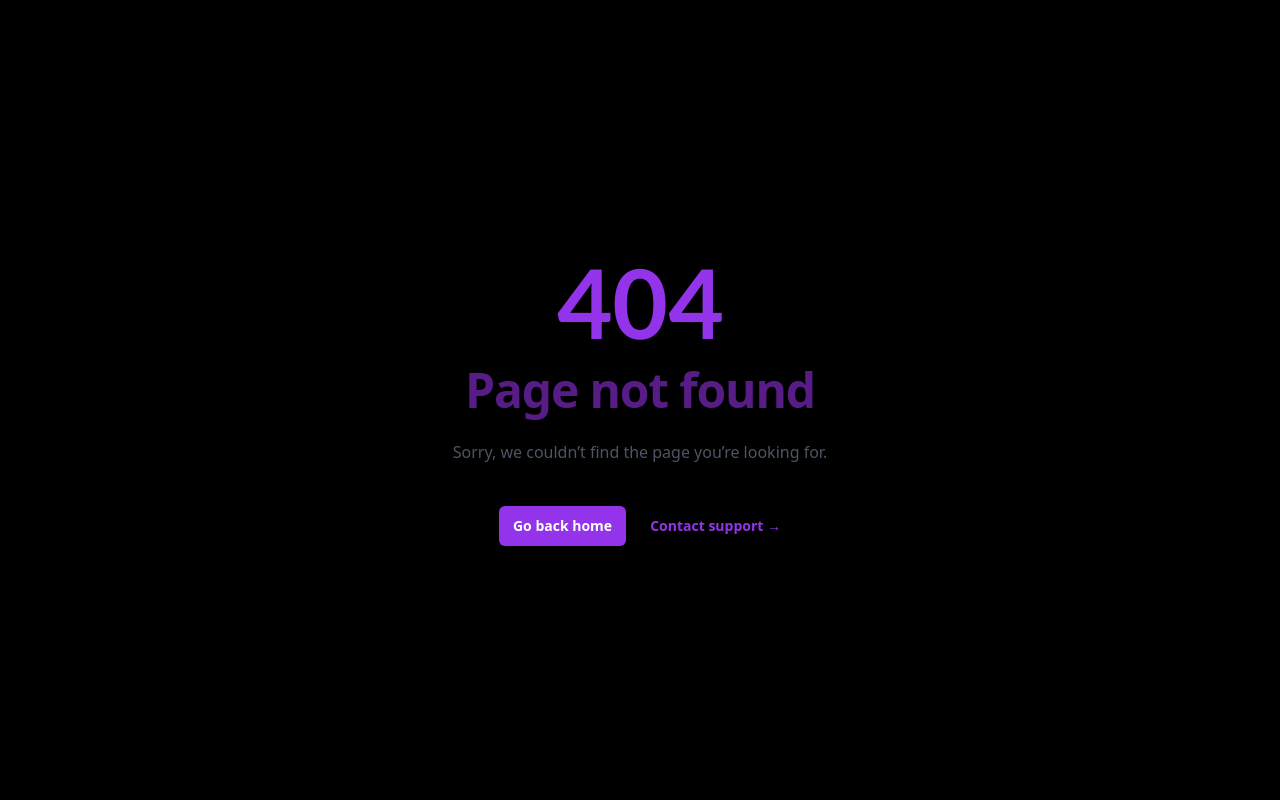
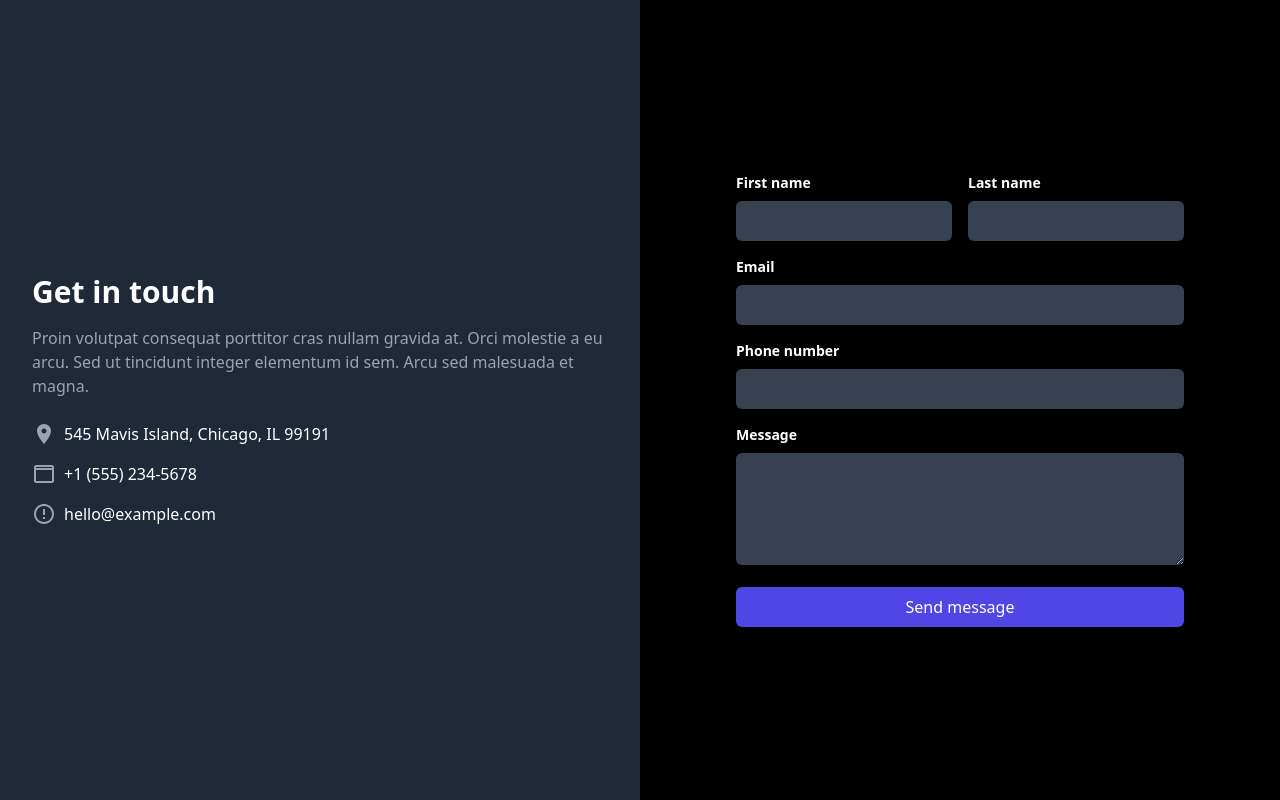
Before and after one commit to Ck07860786/Party-Planner, a React (Vite) app in the folder client/: page /contact in a window 1280 px wide. Before the commit this address had no page. Built offline with nearby package versions, Linux system fonts and the light colour scheme.

Commit message:
contact section added

```diff
--- a/client/src/App.jsx
+++ b/client/src/App.jsx
@@ -22,12 +22,14 @@ import ServiceDetail from './Pages/ServiceDetail'
 import About from './Pages/About'
 import ProductCategory from './Pages/ProductCategory'
 import Categories from './Pages/Categories'
+import ContactUs from './Pages/ContactUs'
 function App() {
   return (
     <>
     <Routes>
       <Route path='/' element={<Hero/>}/>
       <Route path='/about' element={<About/>}/>
+      <Route path='/contact' element={<ContactUs/>}/>
       <Route path='/category/:slug' element={<ProductCategory/>}/>
       <Route path='/categories' element={<Categories/>}/>
 
--- /dev/null
+++ b/client/src/Pages/ContactUs.jsx
@@ -0,0 +1,67 @@
+import React from 'react'
+import { Link, useNavigate } from 'react-router-dom'
+
+function ContactUs() {
+    const navigate= useNavigate
+  return (
+    <>
+        <div className="min-h-screen w-full flex bg-black text-white">
+      <div className="w-1/2 flex flex-col justify-center p-8 bg-gray-800">
+        <h2 className="text-3xl font-bold mb-4">Get in touch</h2>
+        <p className="text-gray-400 mb-6">
+          Proin volutpat consequat porttitor cras nullam gravida at. Orci molestie a eu arcu. Sed ut tincidunt integer elementum id sem. Arcu sed malesuada et magna.
+        </p>
+        <div className="space-y-4">
+          <p className="flex items-center">
+            <svg className="w-6 h-6 mr-2 text-gray-400" fill="currentColor" viewBox="0 0 24 24">
+              <path d="M12 2C8.13401 2 5 5.13401 5 9C5 14.25 12 22 12 22C12 22 19 14.25 19 9C19 5.13401 15.866 2 12 2ZM12 11.5C10.6193 11.5 9.5 10.3807 9.5 9C9.5 7.61929 10.6193 6.5 12 6.5C13.3807 6.5 14.5 7.61929 14.5 9C14.5 10.3807 13.3807 11.5 12 11.5Z" />
+            </svg>
+            545 Mavis Island, Chicago, IL 99191
+          </p>
+          <p className="flex items-center">
+            <svg className="w-6 h-6 mr-2 text-gray-400" fill="currentColor" viewBox="0 0 24 24">
+              <path d="M20 3H4C2.897 3 2 3.897 2 5V19C2 20.103 2.897 21 4 21H20C21.103 21 22 20.103 22 19V5C22 3.897 21.103 3 20 3ZM20 19H4V8H20V19ZM20 6H4V5H20V6Z" />
+            </svg>
+            +1 (555) 234-5678
+          </p>
+          <p className="flex items-center">
+            <svg className="w-6 h-6 mr-2 text-gray-400" fill="currentColor" viewBox="0 0 24 24">
+              <path d="M12 2C6.486 2 2 6.486 2 12C2 17.514 6.486 22 12 22C17.514 22 22 17.514 22 12C22 6.486 17.514 2 12 2ZM12 20C7.589 20 4 16.411 4 12C4 7.589 7.589 4 12 4C16.411 4 20 7.589 20 12C20 16.411 16.411 20 12 20ZM11 7H13V13H11V7ZM11 15H13V17H11V15Z" />
+            </svg>
+            hello@example.com
+          </p>
+        </div>
+      </div>
+      <div className="w-1/2 flex items-center justify-center p-8">
+        <form className="w-full max-w-md">
+          <div className="flex gap-4 mb-4">
+            <div className="w-1/2">
+              <label className="block text-sm font-semibold mb-2" htmlFor="first-name">First name</label>
+              <input className="w-full px-4 py-2 bg-gray-700 rounded-md text-white focus:outline-none focus:ring-2 focus:ring-indigo-500" type="text" id="first-name" />
+            </div>
+            <div className="w-1/2">
+              <label className="block text-sm font-semibold mb-2" htmlFor="last-name">Last name</label>
+              <input className="w-full px-4 py-2 bg-gray-700 rounded-md text-white focus:outline-none focus:ring-2 focus:ring-indigo-500" type="text" id="last-name" />
+            </div>
+          </div>
+          <div className="mb-4">
+            <label className="block text-sm font-semibold mb-2" htmlFor="email">Email</label>
+            <input className="w-full px-4 py-2 bg-gray-700 rounded-md text-white focus:outline-none focus:ring-2 focus:ring-indigo-500" type="email" id="email" />
+          </div>
+          <div className="mb-4">
+            <label className="block text-sm font-semibold mb-2" htmlFor="phone-number">Phone number</label>
+            <input className="w-full px-4 py-2 bg-gray-700 rounded-md text-white focus:outline-none focus:ring-2 focus:ring-indigo-500" type="text" id="phone-number" />
+          </div>
+          <div className="mb-4">
+            <label className="block text-sm font-semibold mb-2" htmlFor="message">Message</label>
+            <textarea className="w-full px-4 py-2 bg-gray-700 rounded-md text-white focus:outline-none focus:ring-2 focus:ring-indigo-500" id="message" rows="4"></textarea>
+          </div>
+          <Link to='/home'><button className="w-full px-4 py-2 bg-indigo-600 rounded-md text-white hover:bg-indigo-500 focus:outline-none focus:ring-2 focus:ring-indigo-500">Send message</button></Link>
+        </form>
+      </div>
+    </div>
+</>
+  )
+}
+
+export default ContactUs
--- a/client/src/layouts/Header.jsx
+++ b/client/src/layouts/Header.jsx
@@ -48,7 +48,7 @@ function Header() {
               <Link to="/about">About</Link>
             </p>
             <p>
-              <Link to="#">Contact</Link>
+              <Link to="/contact">Contact</Link>
             </p>
             <p>
               <Link to="#">Services</Link>
```
